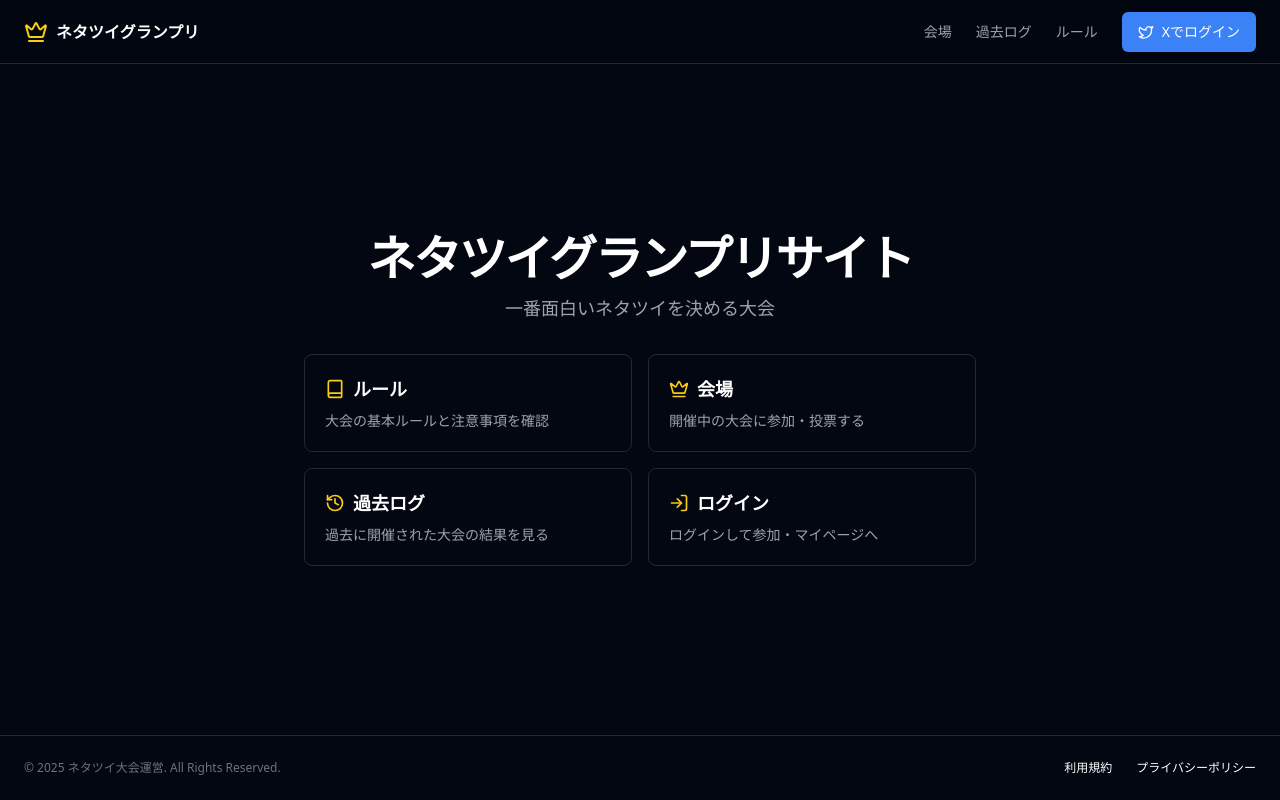
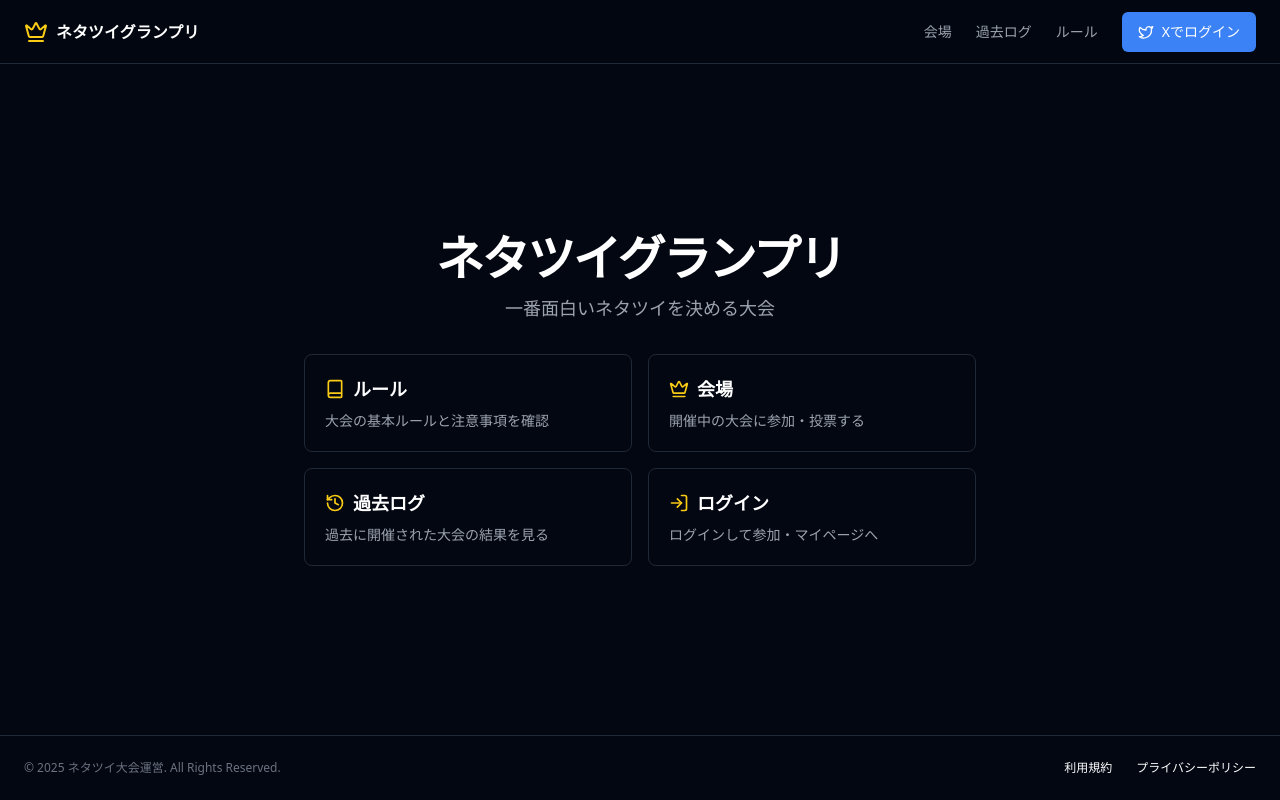
Before and after one commit to Megane14916/netatwi-frontend, a Next.js app: page / in a window 1280 px wide. Built offline with nearby package versions, Linux system fonts and the light colour scheme; no server answers.

Commit message:
fixed title

```diff
--- a/app/page.tsx
+++ b/app/page.tsx
@@ -42,7 +42,7 @@ export default function HomePage() {
       <div className="container max-w-3xl w-full">
         <div className="flex flex-col items-center space-y-3 text-center mb-8">
           <h1 className="text-3xl font-bold tracking-tighter sm:text-4xl md:text-5xl">
-            ネタツイグランプリサイト
+            ネタツイグランプリ
           </h1>
           <p className="mx-auto max-w-[600px] text-gray-400 md:text-lg">
             一番面白いネタツイを決める大会
```
